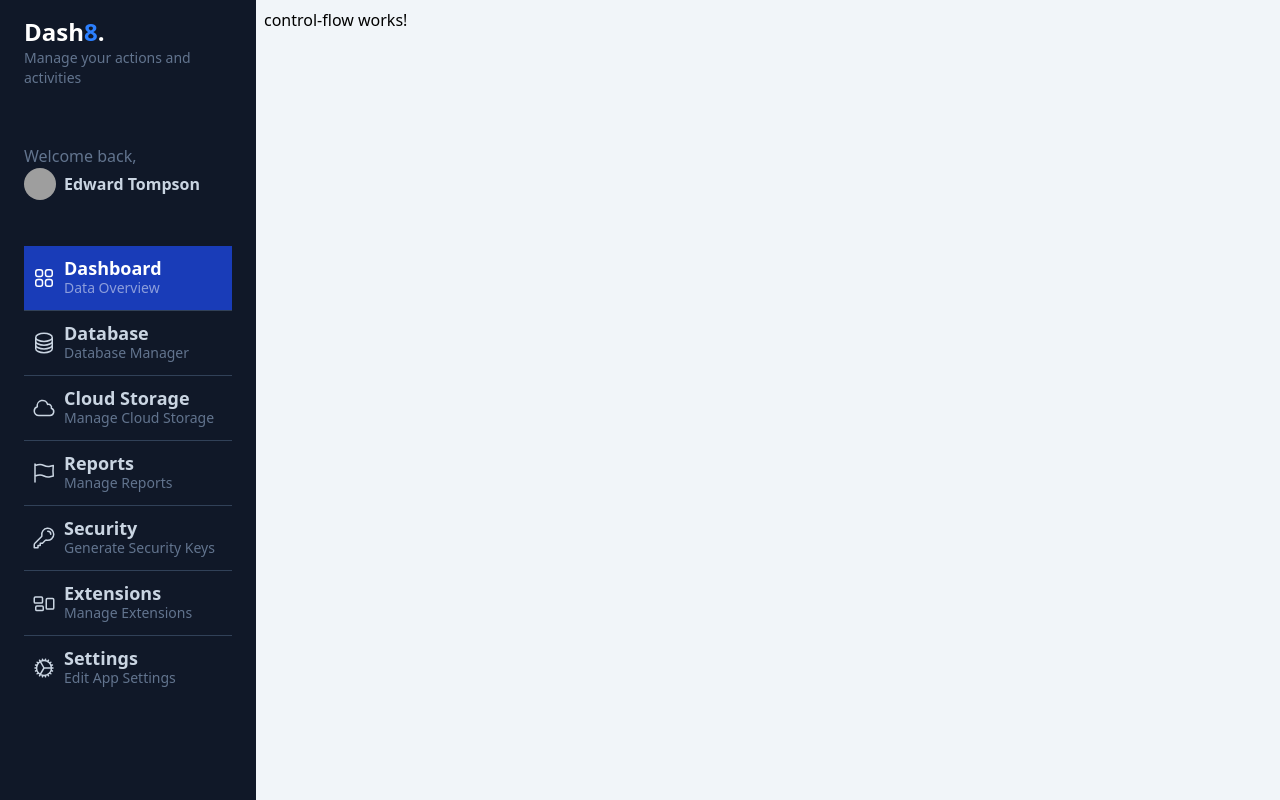
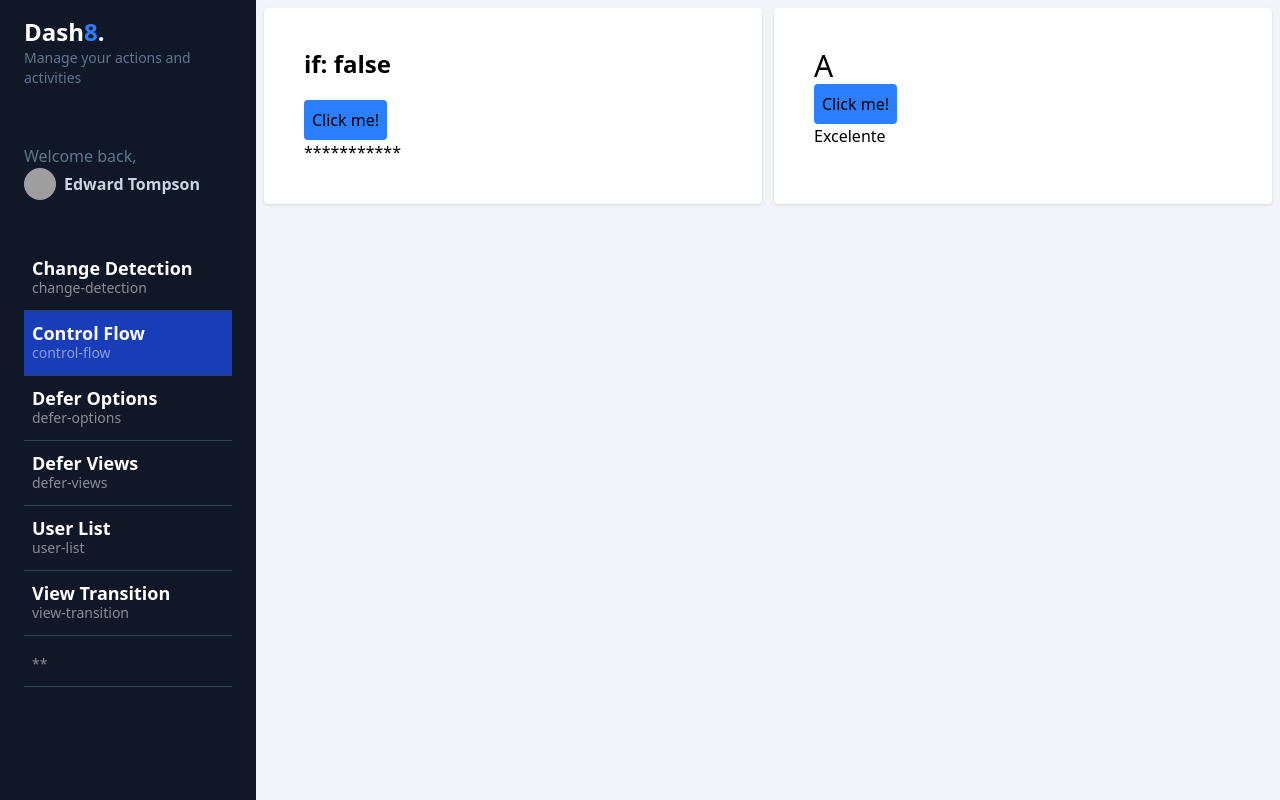
Before and after one commit to CarlosEduardoCardonaB/my-dashboard, an Angular app: page /dashboard/control-flow in a window 1280 px wide. Built offline with nearby package versions, Linux system fonts and the light colour scheme; grey boxes are pictures that could not be loaded; a web font is replaced by a local one.

Commit message:
Se avanza con las nuevas características de angular > 17, switch e if

```diff
--- a/src/app/dashboard/dashboard.component.ts
+++ b/src/app/dashboard/dashboard.component.ts
@@ -1,6 +1,8 @@
 import { Component } from '@angular/core';
 import { RouterModule } from '@angular/router';
-import { SidemenuComponent } from '../shared/sidemenu/sidemenu.component';
+//Estos alias (@shared) se configuran en el tsconfig.json en paths
+import { SidemenuComponent } from '@shared/sidemenu/sidemenu.component';
+
 
 @Component({
   standalone: true,
--- a/src/app/dashboard/pages/control-flow/control-flow.component.html
+++ b/src/app/dashboard/pages/control-flow/control-flow.component.html
@@ -1 +1,42 @@
-<p>control-flow works!</p>
+<section class="grid grid-cols-1 md:grid-cols-2 gap-3">
+  <!-- ngIf @if -->
+  <div class="bg-white rounded shadow p-10">
+
+    <h2 class="text-2xl font-bold mb-5">if: {{ showContent() }}</h2>
+
+    <button
+      class="p-2 bg-blue-500 rounded"
+      (click)="toggleContent()">
+      Click me!
+    </button>
+
+    @if ( showContent() ) {
+        <p>Hola mundo</p>
+    }
+    @else {
+      <p>***********</p>
+    }
+
+  </div>
+
+
+  <div class="bg-white rounded shadow p-10">
+
+    <h2 class="text-3xl">{{ grade() }}</h2>
+    <button
+      class="p-2 bg-blue-500 rounded"
+      (click)="toggleQualification()">
+      Click me!
+    </button>
+
+    @switch ( grade() ) {
+      @case ("A") { <p>Excelente</p> }
+      @case ("B") { <p>Felicidades</p> }
+      @case ("C") { <p>Vaya a que lo peinen</p> }
+      @case ("D") { <p>No servís para nada</p> }
+      @case ("E") { <p>Sirve más el anterior</p> }
+      @case ("F") { <p>Te esperan en la carcel</p> }
+    }
+
+  </div>
+</section>
--- a/src/app/dashboard/pages/control-flow/control-flow.component.ts
+++ b/src/app/dashboard/pages/control-flow/control-flow.component.ts
@@ -1,4 +1,8 @@
-import { Component } from '@angular/core';
+import { Component, signal } from '@angular/core';
+
+type Grade = 'A'| 'B' | 'C' | 'D' | 'E' | 'F'
+
+
 
 @Component({
   selector: 'app-control-flow',
@@ -13,4 +17,50 @@ import { Component } from '@angular/core';
 })
 
 //Con la palabra "default" podemos usar la ruta directa a este componente en el app.routes.ts
-export default class ControlFlowComponent { }
+export default class ControlFlowComponent {
+
+  public showContent = signal(false);
+  //si declaramos esta señal como "asReadonly" no vamos a poder modificarla con el método "update"
+  //public showContent = signal(false).asReadonly;
+
+
+  public grade = signal<Grade>('A');
+  count = 0;
+
+
+  public toggleContent() {
+    this.showContent.update( value => !value );
+  }
+
+  public toggleQualification() {
+
+    switch (this.count){
+      case 1:
+       this.grade.update( value => 'B')
+        this.count ++;
+        break;
+      case 2:
+       this.grade.update( value => 'C')
+        this.count ++;
+        break;
+      case 3:
+        this.grade.update( value => 'D')
+         this.count ++;
+         break;
+      case 4:
+         this.grade.update( value => 'E')
+         this.count ++;
+         break;
+      case 5:
+         this.grade.update( value => 'F')
+         this.count = 0;
+         break;
+      case 0:
+        this.grade.update( value => 'A')
+        this.count ++;
+        break;
+    }
+
+  }
+
+ }
--- a/src/app/shared/sidemenu/sidemenu.component.html
+++ b/src/app/shared/sidemenu/sidemenu.component.html
@@ -15,84 +15,20 @@
        </a>
   </div>
   <div id="nav" class="w-full px-6">
-   <a href="#" class="w-full px-2 inline-flex space-x-2 items-center border-b border-slate-700 py-3 bg-blue-800 hover:bg-white/5 transition ease-linear duration-150">
-       <div>
-           <svg xmlns="http://www.w3.org/2000/svg" fill="none" viewBox="0 0 24 24" stroke-width="1.5" stroke="currentColor" class="w-6 h-6 text-white">
-               <path stroke-linecap="round" stroke-linejoin="round" d="M3.75 6A2.25 2.25 0 016 3.75h2.25A2.25 2.25 0 0110.5 6v2.25a2.25 2.25 0 01-2.25 2.25H6a2.25 2.25 0 01-2.25-2.25V6zM3.75 15.75A2.25 2.25 0 016 13.5h2.25a2.25 2.25 0 012.25 2.25V18a2.25 2.25 0 01-2.25 2.25H6A2.25 2.25 0 013.75 18v-2.25zM13.5 6a2.25 2.25 0 012.25-2.25H18A2.25 2.25 0 0120.25 6v2.25A2.25 2.25 0 0118 10.5h-2.25a2.25 2.25 0 01-2.25-2.25V6zM13.5 15.75a2.25 2.25 0 012.25-2.25H18a2.25 2.25 0 012.25 2.25V18A2.25 2.25 0 0118 20.25h-2.25A2.25 2.25 0 0113.5 18v-2.25z" />
-             </svg>
 
-       </div>
-       <div class="flex flex-col">
-           <span class="text-lg font-bold leading-5 text-white">Dashboard</span>
-           <span class="text-sm text-white/50 hidden md:block">Data Overview</span>
-       </div>
-   </a>
-   <a href="#" class="w-full px-2 inline-flex space-x-2 items-center border-b border-slate-700 py-3 hover:bg-white/5 transition ease-linear duration-150">
-       <div>
-           <svg xmlns="http://www.w3.org/2000/svg" fill="none" viewBox="0 0 24 24" stroke-width="1.5" stroke="currentColor" class="w-6 h-6">
-               <path stroke-linecap="round" stroke-linejoin="round" d="M20.25 6.375c0 2.278-3.694 4.125-8.25 4.125S3.75 8.653 3.75 6.375m16.5 0c0-2.278-3.694-4.125-8.25-4.125S3.75 4.097 3.75 6.375m16.5 0v11.25c0 2.278-3.694 4.125-8.25 4.125s-8.25-1.847-8.25-4.125V6.375m16.5 0v3.75m-16.5-3.75v3.75m16.5 0v3.75C20.25 16.153 16.556 18 12 18s-8.25-1.847-8.25-4.125v-3.75m16.5 0c0 2.278-3.694 4.125-8.25 4.125s-8.25-1.847-8.25-4.125" />
-             </svg>
-       </div>
-       <div class="flex flex-col">
-           <span class="text-lg text-slate-300 font-bold leading-5">Database</span>
-           <span class="text-sm text-slate-500 hidden md:block">Database Manager</span>
-       </div>
-   </a>
-   <a href="#" class="w-full px-2 inline-flex space-x-2 items-center border-b border-slate-700 py-3 hover:bg-white/5 transition ease-linear duration-150">
-       <div>
-           <svg xmlns="http://www.w3.org/2000/svg" fill="none" viewBox="0 0 24 24" stroke-width="1.5" stroke="currentColor" class="w-6 h-6">
-               <path stroke-linecap="round" stroke-linejoin="round" d="M2.25 15a4.5 4.5 0 004.5 4.5H18a3.75 3.75 0 001.332-7.257 3 3 0 00-3.758-3.848 5.25 5.25 0 00-10.233 2.33A4.502 4.502 0 002.25 15z" />
-             </svg>
-       </div>
-       <div class="flex flex-col">
-           <span class="text-lg text-slate-300 font-bold leading-5">Cloud Storage</span>
-           <span class="text-sm text-slate-500 hidden md:block">Manage Cloud Storage</span>
-       </div>
-   </a>
-   <a href="#" class="w-full px-2 inline-flex space-x-2 items-center border-b border-slate-700 py-3 hover:bg-white/5 transition ease-linear duration-150">
-       <div>
-           <svg xmlns="http://www.w3.org/2000/svg" fill="none" viewBox="0 0 24 24" stroke-width="1.5" stroke="currentColor" class="w-6 h-6">
-               <path stroke-linecap="round" stroke-linejoin="round" d="M3 3v1.5M3 21v-6m0 0l2.77-.693a9 9 0 016.208.682l.108.054a9 9 0 006.086.71l3.114-.732a48.524 48.524 0 01-.005-10.499l-3.11.732a9 9 0 01-6.085-.711l-.108-.054a9 9 0 00-6.208-.682L3 4.5M3 15V4.5" />
-             </svg>
-       </div>
-       <div class="flex flex-col">
-           <span class="text-lg text-slate-300 font-bold leading-5">Reports</span>
-           <span class="text-sm text-slate-500 hidden md:block">Manage Reports</span>
-       </div>
-   </a>
-   <a href="#" class="w-full px-2 inline-flex space-x-2 items-center border-b border-slate-700 py-3 hover:bg-white/5 transition ease-linear duration-150">
-       <div>
-           <svg xmlns="http://www.w3.org/2000/svg" fill="none" viewBox="0 0 24 24" stroke-width="1.5" stroke="currentColor" class="w-6 h-6">
-               <path stroke-linecap="round" stroke-linejoin="round" d="M15.75 5.25a3 3 0 013 3m3 0a6 6 0 01-7.029 5.912c-.563-.097-1.159.026-1.563.43L10.5 17.25H8.25v2.25H6v2.25H2.25v-2.818c0-.597.237-1.17.659-1.591l6.499-6.499c.404-.404.527-1 .43-1.563A6 6 0 1121.75 8.25z" />
-             </svg>
-       </div>
-       <div class="flex flex-col">
-           <span class="text-lg text-slate-300 font-bold leading-5">Security</span>
-           <span class="text-sm text-slate-500 hidden md:block">Generate Security Keys</span>
-       </div>
-   </a>
-   <a href="#" class="w-full px-2 inline-flex space-x-2 items-center border-b border-slate-700 py-3 hover:bg-white/5 transition ease-linear duration-150">
-       <div>
-           <svg xmlns="http://www.w3.org/2000/svg" fill="none" viewBox="0 0 24 24" stroke-width="1.5" stroke="currentColor" class="w-6 h-6">
-               <path stroke-linecap="round" stroke-linejoin="round" d="M2.25 7.125C2.25 6.504 2.754 6 3.375 6h6c.621 0 1.125.504 1.125 1.125v3.75c0 .621-.504 1.125-1.125 1.125h-6a1.125 1.125 0 01-1.125-1.125v-3.75zM14.25 8.625c0-.621.504-1.125 1.125-1.125h5.25c.621 0 1.125.504 1.125 1.125v8.25c0 .621-.504 1.125-1.125 1.125h-5.25a1.125 1.125 0 01-1.125-1.125v-8.25zM3.75 16.125c0-.621.504-1.125 1.125-1.125h5.25c.621 0 1.125.504 1.125 1.125v2.25c0 .621-.504 1.125-1.125 1.125h-5.25a1.125 1.125 0 01-1.125-1.125v-2.25z" />
-             </svg>
-       </div>
-       <div class="flex flex-col">
-           <span class="text-lg text-slate-300 font-bold leading-5">Extensions</span>
-           <span class="text-sm text-slate-500 hidden md:block">Manage Extensions</span>
-       </div>
-   </a>
-   <a href="#" class="w-full px-2 inline-flex space-x-2 items-center py-3 hover:bg-white/5 transition ease-linear duration-150">
-       <div>
-           <svg xmlns="http://www.w3.org/2000/svg" fill="none" viewBox="0 0 24 24" stroke-width="1.5" stroke="currentColor" class="w-6 h-6">
-               <path stroke-linecap="round" stroke-linejoin="round" d="M4.5 12a7.5 7.5 0 0015 0m-15 0a7.5 7.5 0 1115 0m-15 0H3m16.5 0H21m-1.5 0H12m-8.457 3.077l1.41-.513m14.095-5.13l1.41-.513M5.106 17.785l1.15-.964m11.49-9.642l1.149-.964M7.501 19.795l.75-1.3m7.5-12.99l.75-1.3m-6.063 16.658l.26-1.477m2.605-14.772l.26-1.477m0 17.726l-.26-1.477M10.698 4.614l-.26-1.477M16.5 19.794l-.75-1.299M7.5 4.205L12 12m6.894 5.785l-1.149-.964M6.256 7.178l-1.15-.964m15.352 8.864l-1.41-.513M4.954 9.435l-1.41-.514M12.002 12l-3.75 6.495" />
-             </svg>
-       </div>
-       <div class="flex flex-col">
-           <span class="text-lg text-slate-300 font-bold leading-5">Settings</span>
-           <span class="text-sm text-slate-500 hidden md:block">Edit App Settings</span>
-       </div>
-   </a>
+  @for (item of menuItems; track $index) {
+    <a [routerLink]="item.path" routerLinkActive="bg-blue-800" class="w-full px-2 inline-flex space-x-2 items-center border-b border-slate-700 py-3 hover:bg-white/5 transition ease-linear duration-150">
+
+      <div class="flex flex-col">
+          <span class="text-lg font-bold leading-5 text-white">{{ item.title }}</span>
+          <span class="text-sm text-white/50 hidden md:block">{{ item.path }}</span>
+      </div>
+  </a>
+  }
+
+
+
+
 
   </div>
 </div>
--- a/src/app/shared/sidemenu/sidemenu.component.ts
+++ b/src/app/shared/sidemenu/sidemenu.component.ts
@@ -1,10 +1,12 @@
 import { Component } from '@angular/core';
 import { routes } from '../../app.routes';
+import { CommonModule } from '@angular/common';
+import { RouterModule } from '@angular/router';
 
 @Component({
   selector: 'app-sidemenu',
   standalone: true,
-  imports: [],
+  imports: [ CommonModule, RouterModule ],
   templateUrl: './sidemenu.component.html',
   styles: `
     :host {
@@ -25,7 +27,7 @@ export class SidemenuComponent {
     constructor(){
     // const dashBoardRoutes = routes
     // .map(route => route.children ?? [])
-    // //el .flat organiza un arreglo y lo aplana un poco, o sea que muestra los valores dentro de los arreglos
+    // el .flat organiza un arreglo y lo aplana un poco, o sea que muestra los valores dentro de los arreglos
     // .flat()
     // .filter( route => route && route.path ) //validamos si la ruta existe y si tiene path lo colocamos en el dashBoardRoutes
     // .filter( route => !route.path?.includes(':')) //con este validamos que no nos traiga ninguna ruta con ":" o sea que con esto retiramos el path user/:id
--- a/tsconfig.json
+++ b/tsconfig.json
@@ -3,6 +3,9 @@
 {
   "compileOnSave": false,
   "compilerOptions": {
+    "paths": {
+      "@shared/*" : ["./src/app/shared/*"]
+    },
     "outDir": "./dist/out-tsc",
     "strict": true,
     "noImplicitOverride": true,
```
